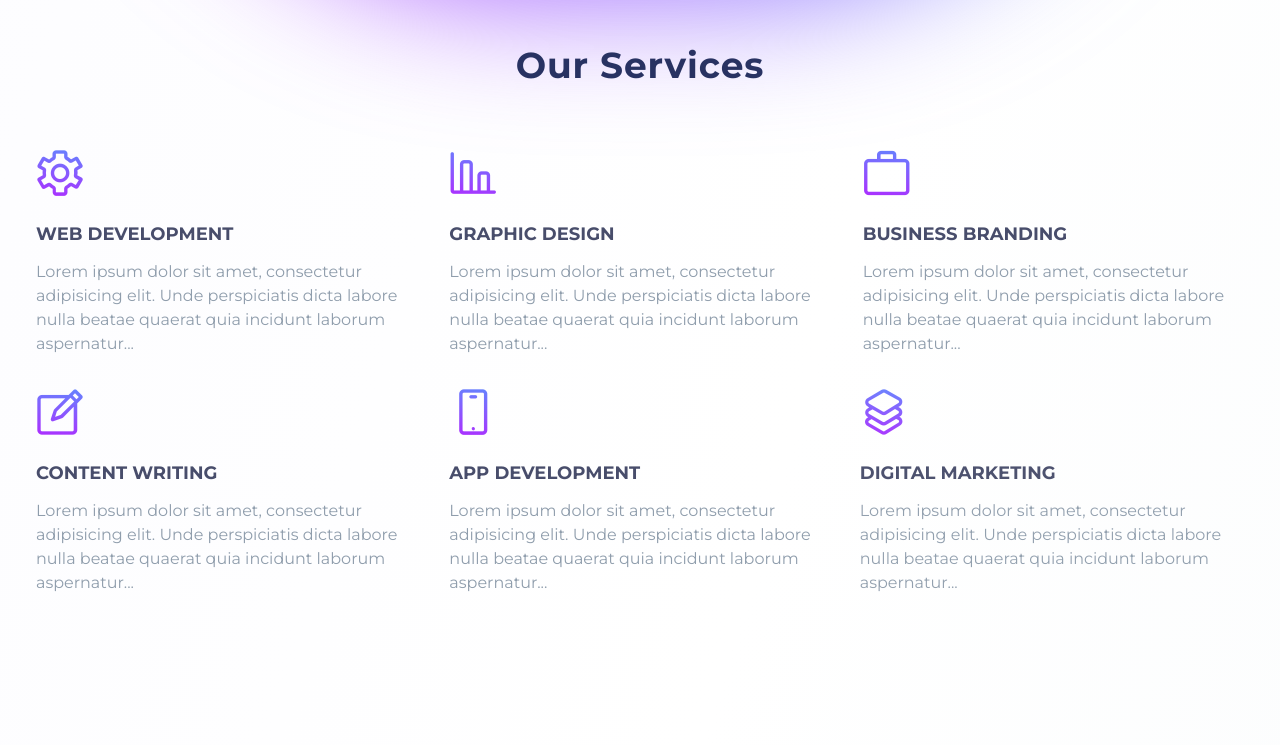
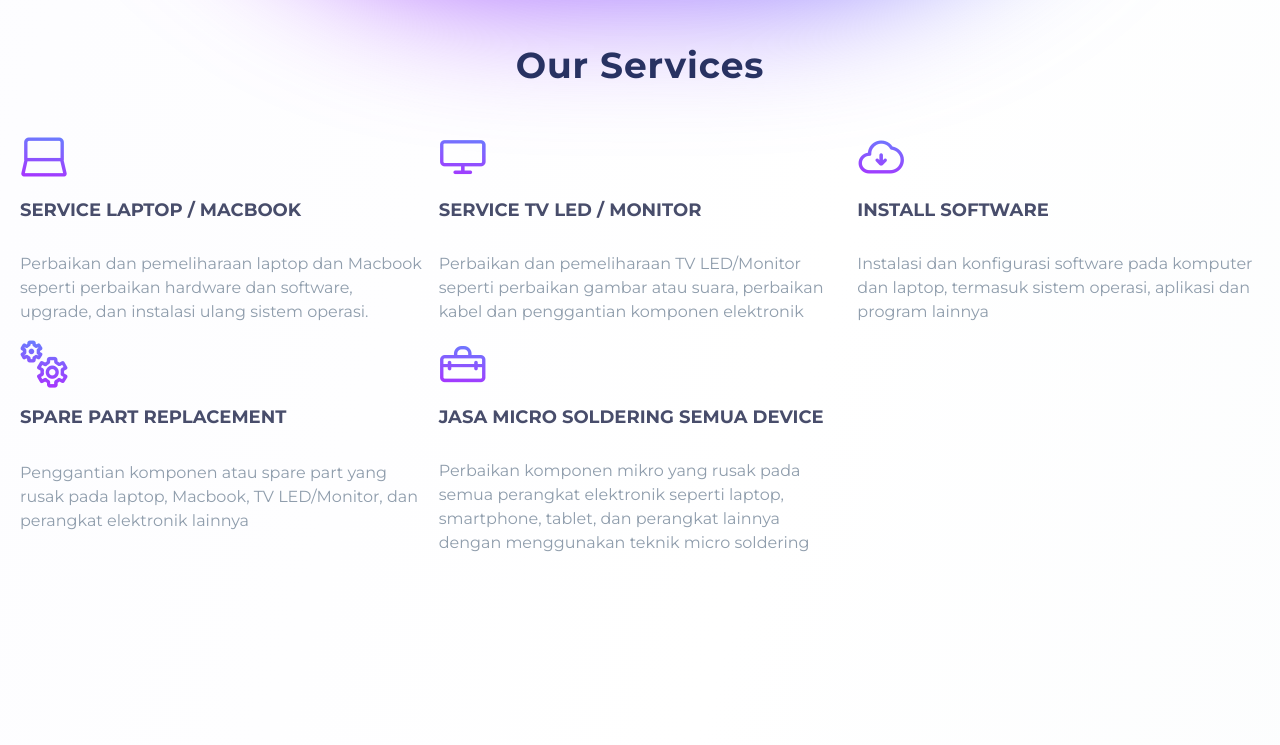
Before and after one commit to bungambohlah/quicomp.com, a React (Vite) app: page / in a window 1280 px wide. Shown: the part 1200-1945 px from the top of the page. Built offline with nearby package versions, Linux system fonts and the light colour scheme; no server answers.

Commit message:
feat: :lipstick: add some styles for service contents

```diff
--- a/src/components/domain/layouts/Service.tsx
+++ b/src/components/domain/layouts/Service.tsx
@@ -1,3 +1,5 @@
+import services from '~/constants/services';
+
 function Service() {
   return (
     <section id="services" className="py-24">
@@ -7,91 +9,16 @@ function Service() {
             Our Services
           </h2>
         </div>
-        <div className="flex flex-wrap">
-          <div className="w-full sm:w-1/2 md:w-1/2 lg:w-1/3">
-            <div className="m-4" data-aos="fade-right" data-aos-delay="300">
+        <div className="grid grid-cols-1 gap-4 align-baseline sm:grid-cols-2 md:grid-cols-2 lg:grid-cols-3">
+          {services.map((service, idx) => (
+            <div key={`service-${idx + 1}`} className="flex flex-col gap-2">
               <div className="text-5xl icon">
-                <i className="lni lni-cog" />
+                <i className={`lni ${service.icon}`} />
               </div>
-              <div>
-                <h3 className="service-title">Web Development</h3>
-                <p className="text-[#8f9dac]">
-                  Lorem ipsum dolor sit amet, consectetur adipisicing elit. Unde perspiciatis dicta labore nulla beatae
-                  quaerat quia incidunt laborum aspernatur...
-                </p>
-              </div>
+              <h3 className="flex-grow service-title min-h-12">{service.title}</h3>
+              <p className="text-[#8f9dac] flex-grow">{service.description}</p>
             </div>
-          </div>
-          <div className="w-full sm:w-1/2 md:w-1/2 lg:w-1/3">
-            <div className="m-4" data-aos="fade-right" data-aos-delay="600">
-              <div className="text-5xl icon">
-                <i className="lni lni-bar-chart" />
-              </div>
-              <div>
-                <h3 className="service-title">Graphic Design</h3>
-                <p className="text-[#8f9dac]">
-                  Lorem ipsum dolor sit amet, consectetur adipisicing elit. Unde perspiciatis dicta labore nulla beatae
-                  quaerat quia incidunt laborum aspernatur...
-                </p>
-              </div>
-            </div>
-          </div>
-          <div className="w-full sm:w-1/2 md:w-1/2 lg:w-1/3">
-            <div className="m-4" data-aos="fade-right" data-aos-delay="900">
-              <div className="text-5xl icon">
-                <i className="lni lni-briefcase" />
-              </div>
-              <div>
-                <h3 className="service-title">Business Branding</h3>
-                <p className="text-[#8f9dac]">
-                  Lorem ipsum dolor sit amet, consectetur adipisicing elit. Unde perspiciatis dicta labore nulla beatae
-                  quaerat quia incidunt laborum aspernatur...
-                </p>
-              </div>
-            </div>
-          </div>
-          <div className="w-full sm:w-1/2 md:w-1/2 lg:w-1/3">
-            <div className="m-4" data-aos="fade-right" data-aos-delay="1200">
-              <div className="text-5xl icon">
-                <i className="lni lni-pencil-alt" />
-              </div>
-              <div>
-                <h3 className="service-title">Content Writing</h3>
-                <p className="text-[#8f9dac]">
-                  Lorem ipsum dolor sit amet, consectetur adipisicing elit. Unde perspiciatis dicta labore nulla beatae
-                  quaerat quia incidunt laborum aspernatur...
-                </p>
-              </div>
-            </div>
-          </div>
-          <div className="w-full sm:w-1/2 md:w-1/2 lg:w-1/3">
-            <div className="m-4" data-aos="fade-right" data-aos-delay="1500">
-              <div className="text-5xl icon">
-                <i className="lni lni-mobile" />
-              </div>
-              <div>
-                <h3 className="service-title">App Development</h3>
-                <p className="text-[#8f9dac]">
-                  Lorem ipsum dolor sit amet, consectetur adipisicing elit. Unde perspiciatis dicta labore nulla beatae
-                  quaerat quia incidunt laborum aspernatur...
-                </p>
-              </div>
-            </div>
-          </div>
-          <div className="w-full sm:w-1/2 md:w-1/2 lg:w-1/3">
-            <div className="m-4" data-aos="fade-right" data-aos-delay="1800">
-              <div className="text-5xl icon">
-                <i className="lni lni-layers" />
-              </div>
-              <div>
-                <h3 className="service-title">Digital Marketing</h3>
-                <p className="text-[#8f9dac]">
-                  Lorem ipsum dolor sit amet, consectetur adipisicing elit. Unde perspiciatis dicta labore nulla beatae
-                  quaerat quia incidunt laborum aspernatur...
-                </p>
-              </div>
-            </div>
-          </div>
+          ))}
         </div>
       </div>
     </section>
--- /dev/null
+++ b/src/constants/services.ts
@@ -0,0 +1,32 @@
+export default [
+  {
+    title: 'SERVICE LAPTOP / MACBOOK',
+    description:
+      'Perbaikan dan pemeliharaan laptop dan Macbook seperti perbaikan hardware dan software, upgrade, dan instalasi ulang sistem operasi.',
+    icon: 'lni-laptop',
+  },
+  {
+    title: 'SERVICE TV LED / MONITOR',
+    description:
+      'Perbaikan dan pemeliharaan TV LED/Monitor seperti perbaikan gambar atau suara, perbaikan kabel dan penggantian komponen elektronik',
+    icon: 'lni-display',
+  },
+  {
+    title: 'INSTALL SOFTWARE',
+    description:
+      'Instalasi dan konfigurasi software pada komputer dan laptop, termasuk sistem operasi, aplikasi dan program lainnya',
+    icon: 'lni-cloud-download',
+  },
+  {
+    title: 'SPARE PART REPLACEMENT',
+    description:
+      'Penggantian komponen atau spare part yang rusak pada laptop, Macbook, TV LED/Monitor, dan perangkat elektronik lainnya',
+    icon: 'lni-cogs',
+  },
+  {
+    title: 'JASA MICRO SOLDERING SEMUA DEVICE',
+    description:
+      'Perbaikan komponen mikro yang rusak pada semua perangkat elektronik seperti laptop, smartphone, tablet, dan perangkat lainnya dengan menggunakan teknik micro soldering',
+    icon: 'lni-briefcase-alt',
+  },
+];
--- a/src/index.css
+++ b/src/index.css
@@ -93,11 +93,11 @@ p {
 }
 
 .icon {
-  @apply mb-4 text-transparent bg-clip-text bg-[#21D4FD] bg-gradient-to-tr from-[#B721FF] to-[#21D4FD];
+  @apply text-transparent bg-clip-text bg-[#21D4FD] bg-gradient-to-tr from-[#B721FF] to-[#21D4FD];
 }
 
 .service-title {
-  @apply block mb-3 text-lg font-semibold uppercase text-[#484d6b];
+  @apply block text-lg font-semibold uppercase text-[#484d6b];
 }
 
 .feature-title {
```
